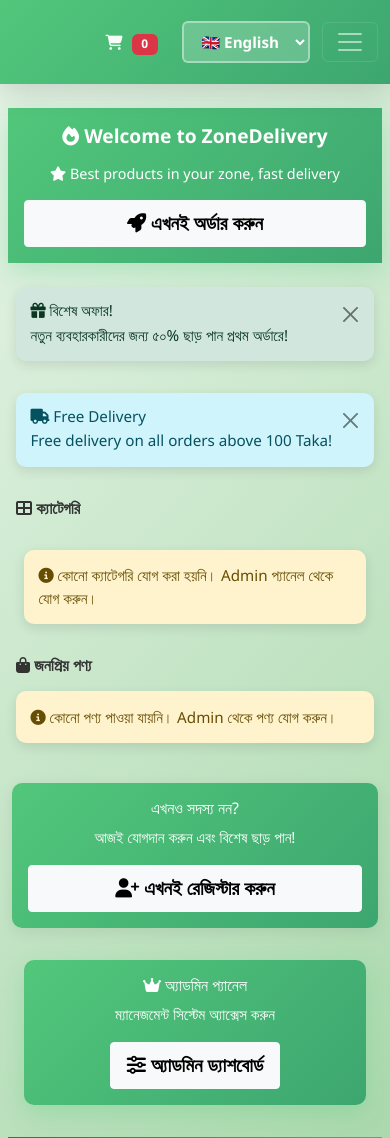
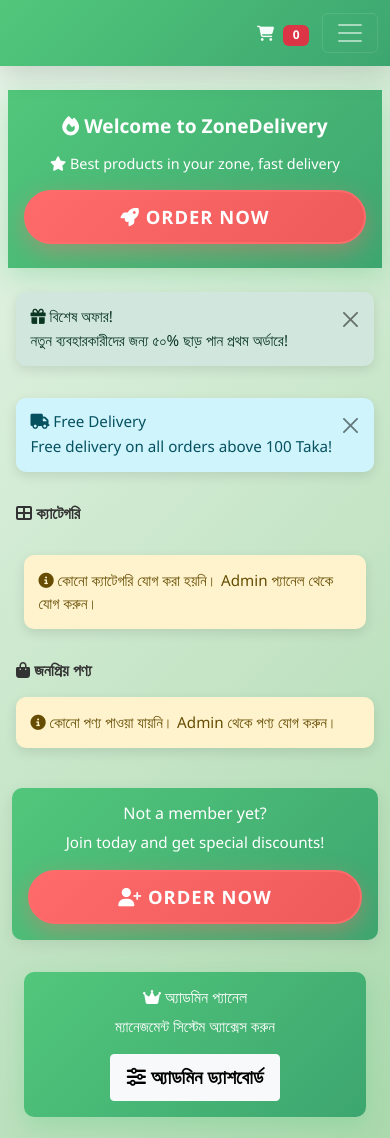
Before and after one commit to fahadhossenbappy123-crypto/DelevaryZone, a Django app: page / in a window 390 px wide. Shown: the top 1138 px of the page. Run offline with Django 5.2, Linux system fonts and the light colour scheme; data that the repository does not hold is empty.

Commit message:
Remove: Language switcher button from mobile navbar

```diff
--- a/shop/templates/shop/base.html
+++ b/shop/templates/shop/base.html
@@ -267,6 +267,48 @@
             letter-spacing: 0.3px;
         }
 
+        /* Order Now Button - Unique & Professional */
+        .btn-order-now {
+            background: linear-gradient(135deg, #FF6B6B 0%, #ee5a5a 100%) !important;
+            border: 2px solid #FF6B6B !important;
+            color: white !important;
+            font-weight: 800 !important;
+            font-size: 1.2rem !important;
+            padding: 0.8rem 2.5rem !important;
+            border-radius: 50px !important;
+            text-transform: uppercase !important;
+            letter-spacing: 1px !important;
+            position: relative !important;
+            overflow: hidden !important;
+            box-shadow: 0 8px 25px rgba(255, 107, 107, 0.4) !important;
+            transition: all 0.3s cubic-bezier(0.34, 1.56, 0.64, 1) !important;
+        }
+
+        .btn-order-now::before {
+            content: '';
+            position: absolute;
+            top: 0;
+            left: -100%;
+            width: 100%;
+            height: 100%;
+            background: linear-gradient(90deg, transparent, rgba(255,255,255,0.3), transparent);
+            transition: left 0.5s ease;
+        }
+
+        .btn-order-now:hover {
+            transform: translateY(-4px) scale(1.05) !important;
+            box-shadow: 0 15px 40px rgba(255, 107, 107, 0.6) !important;
+            border-color: #ff4848 !important;
+        }
+
+        .btn-order-now:hover::before {
+            left: 100%;
+        }
+
+        .btn-order-now:active {
+            transform: translateY(-2px) scale(1.02) !important;
+        }
+
         /* User Profile Menu */
         .user-profile-menu {
             display: flex;
@@ -307,48 +349,6 @@
 
         .dropdown-item.text-danger:hover {
             background-color: #ffe5e5;
-        }
-
-        /* Language Switcher Mobile Styling */
-        .language-switcher {
-            background: transparent;
-            border: none;
-            color: white;
-            cursor: pointer;
-            padding: 0.5rem 0.75rem;
-            font-size: 1rem;
-            font-weight: 700;
-            transition: all 0.3s ease;
-        }
-
-        .language-switcher:hover {
-            background: rgba(255,255,255,0.15);
-            border-radius: 6px;
-        }
-
-        .language-switcher select {
-            background: rgba(255,255,255,0.2);
-            border: 2px solid rgba(255,255,255,0.4);
-            color: white;
-            padding: 0.5rem 0.8rem;
-            border-radius: 6px;
-            cursor: pointer;
-            font-size: 0.95rem;
-            font-weight: 700;
-            transition: all 0.3s ease;
-            backdrop-filter: blur(10px);
-        }
-
-        .language-switcher select option {
-            background: #3DA670;
-            color: white;
-            font-weight: 600;
-        }
-
-        .language-switcher select:hover {
-            border-color: rgba(255,255,255,0.8);
-            background: rgba(255,255,255,0.3);
-            box-shadow: 0 4px 15px rgba(0,0,0,0.2);
         }
 
         /* Notification Icon Styling */
@@ -499,8 +499,12 @@
             .alert h5 { font-size: 1.05rem; }
             .alert p { margin-bottom: 0.5rem; font-size: 0.9rem; }
 
-            /* Hero Section */
-            .hero-section { padding: 1.5rem 1rem !important; }
+        /* Hero Section */
+        .hero-section {
+            padding: 1.5rem 1rem !important;
+            width: 100%;
+            background: linear-gradient(135deg, #52C77B 0%, #3DA670 100%);
+        }
 
             /* Badges */
             .badge { padding: 0.4rem 0.7rem; font-size: 0.9rem; }
@@ -595,6 +599,12 @@
             /* Badges */
             .badge { padding: 0.35rem 0.6rem; font-size: 0.85rem; font-weight: 700; }
 
+            /* Order Now Button - Mobile */
+            .btn-order-now {
+                padding: 0.7rem 1.5rem !important;
+                font-size: 1.15rem !important;
+            }
+
             /* Images */
             img { max-width: 100%; height: auto; }
 
@@ -684,14 +694,6 @@
                 {% endif %}
             </a>
 
-            <!-- Mobile: Language Switcher -->
-            <div class="d-md-none language-switcher">
-                <select id="languageSelect" onchange="changeLanguage(this.value)">
-                    <option value="en" {% if request.LANGUAGE_CODE == 'en' or 'en' in request.path %}selected{% endif %}>🇬🇧 English</option>
-                    <option value="bn" {% if request.LANGUAGE_CODE == 'bn' or 'bn' in request.path %}selected{% endif %}>🇧🇩 বাংলা</option>
-                </select>
-            </div>
-
             <script>
                 // ============ GLOBAL VARIABLES ============
                 const bodyElement = document.body;
@@ -699,14 +701,6 @@
                 const notificationsUrl = bodyElement.getAttribute('data-notifications-url');
                 const markAllReadUrl = bodyElement.getAttribute('data-mark-all-read-url');
                 const loginUrl = bodyElement.getAttribute('data-login-url');
-
-                function changeLanguage(lang) {
-                    let path = window.location.pathname;
-                    // Remove existing language prefix
-                    path = path.replace(/^\/(en|bn)\//, '/');
-                    // Add new language prefix
-                    window.location.href = '/' + lang + path + window.location.search;
-                }
 
                 // ============ NOTIFICATION FUNCTIONS ============
 
--- a/shop/templates/shop/home.html
+++ b/shop/templates/shop/home.html
@@ -39,22 +39,24 @@
     </div>
     {% else %}
     <!-- Fallback Hero Section -->
-    <div class="bg-primary text-white rounded-lg p-4 p-md-5 mb-4 mb-md-5 text-center" style="background: linear-gradient(135deg, #52C77B 0%, #3DA670 100%); box-shadow: 0 8px 25px rgba(82, 199, 123, 0.3);">
-        <h1 class="display-4 display-md-3 fw-bold mb-3">
+    <div class="hero-section" style="box-shadow: 0 8px 25px rgba(82, 199, 123, 0.3);">
+        <div class="text-center">
+            <h1 class="display-4 display-md-3 fw-bold mb-3 text-white">
                 <i class="fas fa-fire"></i> Welcome to ZoneDelivery
             </h1>
-        <p class="lead mt-2 mt-md-3 fs-6 fs-md-5">
+            <p class="lead mt-2 mt-md-3 fs-6 fs-md-5 text-white">
                 <i class="fas fa-star"></i> Best products in your zone, fast delivery
             </p>
             {% if not user.is_authenticated %}
-            <a href="{% url 'register' %}" class="btn btn-light btn-sm btn-md-lg mt-3 mt-md-4 px-4 px-md-5">
-                <i class="fas fa-rocket"></i> {% t 'Order Now' %}
+                <a href="{% url 'register' %}" class="btn btn-order-now mt-3 mt-md-4">
+                    <i class="fas fa-rocket"></i> Order Now
                 </a>
             {% else %}
-            <p class="mt-2 mt-md-3 fs-6">
+                <p class="mt-2 mt-md-3 fs-6 text-white">
                     <i class="fas fa-hand-holding-heart"></i> Shop today with special discounts!
                 </p>
             {% endif %}
+        </div>
     </div>
     {% endif %}
 
@@ -180,10 +182,10 @@
         <div class="col-12">
             <div class="card text-center" style="background: linear-gradient(135deg, #52C77B 0%, #3DA670 100%); color: white; border: none;">
                 <div class="card-body p-3 p-md-5">
-                    <h4 class="card-title mb-2 mb-md-3">এখনও সদস্য নন?</h4>
-                    <p class="card-text mb-3 mb-md-4 small">আজই যোগদান করুন এবং বিশেষ ছাড় পান!</p>
-                    <a href="{% url 'register' %}" class="btn btn-light btn-sm btn-md-lg px-3 px-md-5">
-                        <i class="fas fa-user-plus"></i> এখনই রেজিস্টার করুন
+                    <h4 class="card-title mb-2 mb-md-3">Not a member yet?</h4>
+                    <p class="card-text mb-3 mb-md-4 small">Join today and get special discounts!</p>
+                    <a href="{% url 'register' %}" class="btn btn-order-now px-3 px-md-5">
+                        <i class="fas fa-user-plus"></i> Order Now
                     </a>
                 </div>
             </div>
```
Lines whose indentation alone changed are shown as unchanged.
